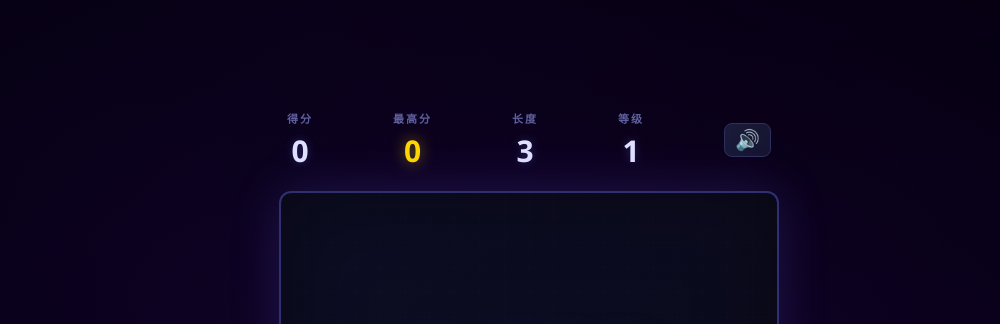
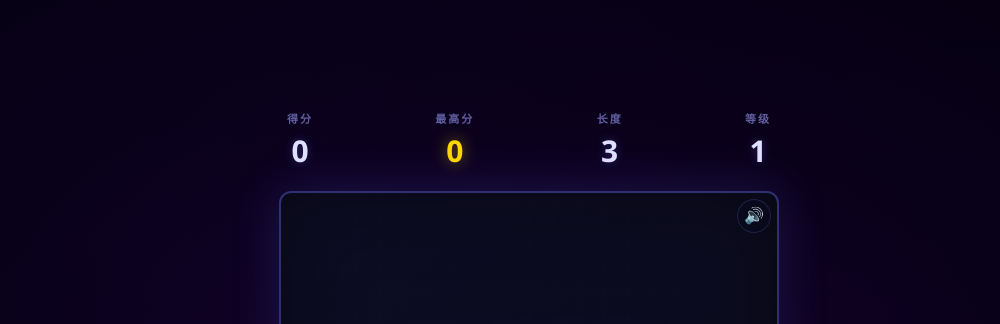
Before and after one commit to tel3/SnakeGame, a plain HTML site: page index.html in a window 1280 px wide. Shown: the top 324 px of the page, without its empty margins (111-1111 px from the left). Drawn offline with Linux system fonts and the light colour scheme.

Commit message:
style: 将音效按钮移至画布右上角悬浮显示

```diff
--- a/index.html
+++ b/index.html
@@ -64,13 +64,15 @@ canvas{
 .btn:hover::before{left:100%}
 .btn:active{transform:translateY(0)}
 .sound-toggle{
-  background:linear-gradient(135deg,#1a1a3a 0%,#151530 100%);
-  border:1px solid #303060;border-radius:8px;color:#c0c0e0;
-  font-size:20px;cursor:pointer;padding:6px 10px;line-height:1;
-  transition:all 0.2s;
+  position:absolute;top:8px;right:8px;z-index:10;
+  background:rgba(10,10,30,0.7);backdrop-filter:blur(4px);
+  border:1px solid rgba(100,100,200,0.25);border-radius:50%;
+  color:#c0c0e0;font-size:16px;cursor:pointer;
+  width:34px;height:34px;display:flex;align-items:center;justify-content:center;
+  padding:0;line-height:1;transition:all 0.25s;
 }
-.sound-toggle:hover{border-color:#7c3aed;color:#fff;box-shadow:0 3px 12px rgba(124,58,237,0.3)}
-.sound-toggle.muted{color:#606060;border-color:#303030;box-shadow:none}
+.sound-toggle:hover{background:rgba(30,30,60,0.85);border-color:rgba(150,140,255,0.5);color:#fff;transform:scale(1.1)}
+.sound-toggle.muted{color:#505050;border-color:rgba(80,80,80,0.25);background:rgba(10,10,20,0.7)}
 .pause-overlay{
   display:none;position:absolute;top:0;left:0;width:100%;height:100%;
   background:rgba(0,0,0,0.65);backdrop-filter:blur(4px);border-radius:12px;
@@ -102,10 +104,10 @@ canvas{
     <div class="score-item best"><div class="score-label">最高分</div><div class="score-value" id="highScore">0</div></div>
     <div class="score-item"><div class="score-label">长度</div><div class="score-value" id="length">3</div></div>
     <div class="score-item"><div class="score-label">等级</div><div class="score-value" id="level">1</div></div>
-    <button class="sound-toggle" id="btnSound" title="音效">🔊</button>
   </div>
   <div style="position:relative;display:flex;align-items:center;justify-content:center">
     <canvas id="gameCanvas"></canvas>
+    <button class="sound-toggle" id="btnSound" title="音效">🔊</button>
     <div class="pause-overlay" id="pauseOverlay">
       <div class="pause-text">⏸ 暂停中</div>
       <div class="overlay-subtitle">按 P 或 Esc 继续</div>
```
